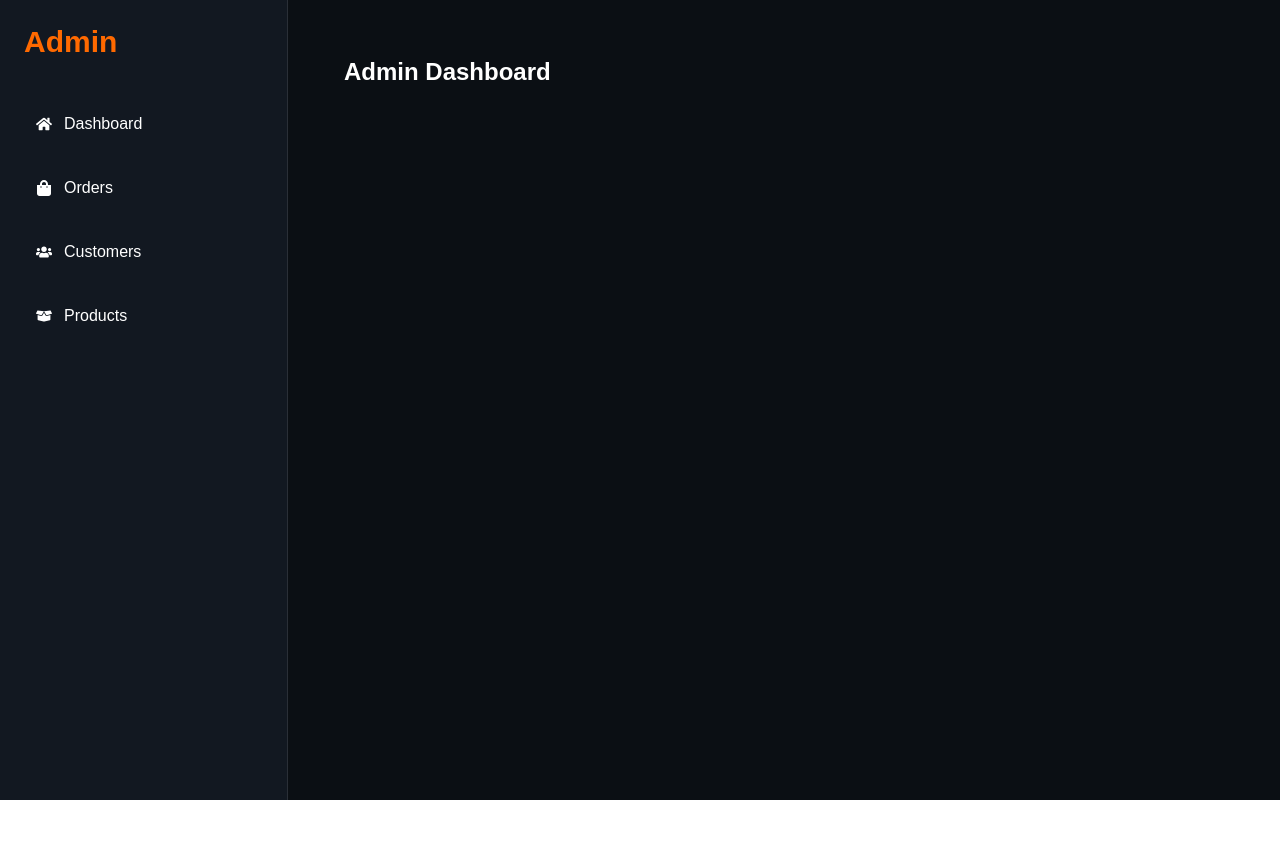
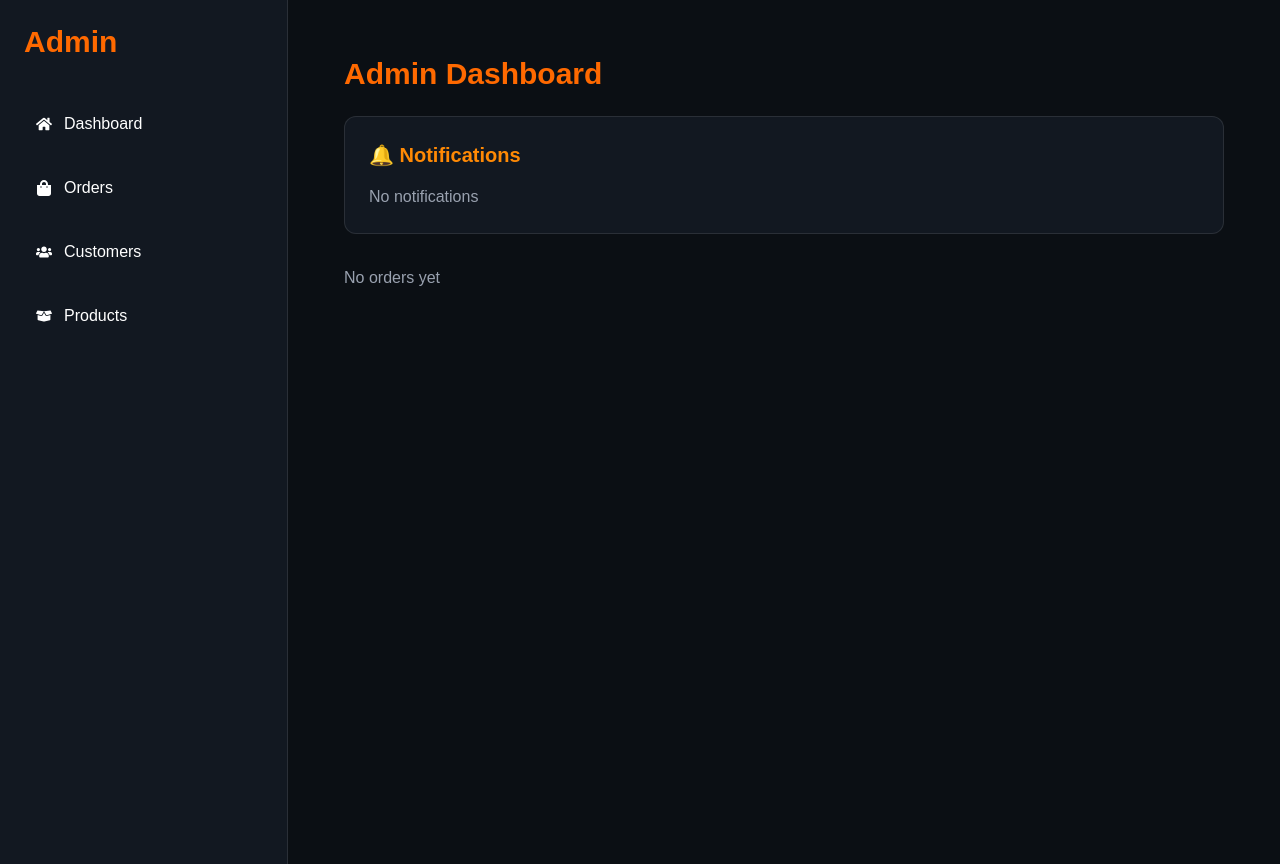
Before and after one commit to Antony-Mwangi/Auto-Genius, a Next.js app: page /admin in a window 1280 px wide. Before the commit the page ends 800 px from the top, so only its background shows below. Built offline with nearby package versions, Linux system fonts and the light colour scheme; sample sign-in values are in the browser's storage.

Commit message:
notifications

```diff
--- /dev/null
+++ b/app/admin/components/NotificationsPanel.tsx
@@ -0,0 +1,43 @@
+"use client";
+
+import { useNotifications } from "@/app/hooks/useNotifications";
+import { markAsRead } from "@/app/lib/notifications";
+
+export default function NotificationsPanel() {
+  const { notifications } = useNotifications();
+
+  return (
+    <div className="bg-[#121821] border border-white/10 rounded-xl p-6">
+      <h2 className="text-xl font-bold text-orange-400 mb-4">
+        🔔 Notifications
+      </h2>
+
+      {notifications.length === 0 ? (
+        <p className="text-gray-400">No notifications</p>
+      ) : (
+        <div className="space-y-3">
+          {notifications.map((n) => (
+            <div
+              key={n.id}
+              className={`p-4 rounded-lg border ${
+                n.isRead
+                  ? "border-white/10 bg-white/5"
+                  : "border-orange-500/30 bg-orange-500/10"
+              }`}
+            >
+              <p className="font-semibold">{n.title}</p>
+              <p className="text-sm text-gray-300">{n.message}</p>
+
+              <button
+                onClick={() => markAsRead(n.id)}
+                className="mt-2 text-xs text-orange-400 hover:underline"
+              >
+                Mark as read
+              </button>
+            </div>
+          ))}
+        </div>
+      )}
+    </div>
+  );
+}
--- a/app/admin/page.tsx
+++ b/app/admin/page.tsx
@@ -1,114 +1,104 @@
-// "use client";
-
-// import { useEffect, useState } from "react";
-
-// export default function AdminPage() {
-//   const [orders, setOrders] = useState<any[]>([]);
-//   const [loading, setLoading] = useState(true);
-
-//   useEffect(() => {
-//     const storedOrders = JSON.parse(
-//       localStorage.getItem("orders") || "[]"
-//     );
-
-//     setOrders(storedOrders);
-//     setLoading(false);
-//   }, []);
-
-//   return (
-//     <main className="min-h-screen bg-[#0b0f14] text-white p-6">
-
-//       <h1 className="text-3xl font-bold text-orange-500">
-//         Admin Dashboard
-//       </h1>
-
-//       <p className="text-gray-400 mt-2">
-//         Manage all customer orders
-//       </p>
-
-//       <div className="mt-8 space-y-4">
-
-//         {loading ? (
-//           <p className="text-gray-400">Loading orders...</p>
-//         ) : orders.length === 0 ? (
-//           <p className="text-gray-400">No orders yet</p>
-//         ) : (
-//           orders.map((order) => (
-//             <div
-//               key={order.id}
-//               className="p-4 rounded-xl bg-white/5 border border-white/10"
-//             >
-//               <div className="flex justify-between">
-//                 <h2 className="font-bold text-orange-400">
-//                   {order.id}
-//                 </h2>
-
-//                 <span className="text-sm text-green-400">
-//                   {order.status}
-//                 </span>
-//               </div>
-
-//               <p className="text-sm text-gray-300 mt-2">
-//                 Customer: {order.customerName}
-//               </p>
-
-//               <p className="text-sm text-gray-300">
-//                 Phone: {order.phone}
-//               </p>
-
-//               <p className="text-sm text-gray-300">
-//                 Location: {order.location}
-//               </p>
-
-//               <p className="text-sm text-gray-300">
-//                 Total: KSh {order.totalAmount}
-//               </p>
-//             </div>
-//           ))
-//         )}
-
-//       </div>
-//     </main>
-//   );
-// }
-
 "use client";
 
 import { useEffect, useState } from "react";
+import NotificationsPanel from "./components/NotificationsPanel";
 
 export default function AdminPage() {
   const [orders, setOrders] = useState<any[]>([]);
 
   useEffect(() => {
+    const loadOrders = () => {
       const data = JSON.parse(localStorage.getItem("orders") || "[]");
-    setOrders(data);
+      setOrders(data.reverse());
+    };
+
+    loadOrders();
+
+    // 🔥 LIVE updates (no refresh needed)
+    const interval = setInterval(loadOrders, 2000);
+
+    window.addEventListener("storage", loadOrders);
+
+    return () => {
+      clearInterval(interval);
+      window.removeEventListener("storage", loadOrders);
+    };
   }, []);
 
   return (
-    <div className="text-white p-6">
-      <h1 className="text-2xl font-bold">Admin Dashboard</h1>
+    <div className="min-h-screen bg-[#0b0f14] text-white p-6">
 
-      {orders.map((order) => (
-        <div key={order.id} className="border p-4 mt-3">
-          <p>Order: {order.id}</p>
-          <p>Name: {order.userName}</p>
-          <p>Email: {order.userEmail}</p>
-          <p>Phone: {order.phone}</p>
-          <p>Location: {order.location}</p>
+      {/* HEADER */}
+      <h1 className="text-3xl font-bold text-orange-500 mb-6">
+        Admin Dashboard
+      </h1>
 
-          <div>
-            {order.items.map((item: any, i: number) => (
-              <p key={i}>
+      {/* NOTIFICATIONS */}
+      <div className="mb-8">
+        <NotificationsPanel />
+      </div>
+
+      {/* ORDERS */}
+      <div className="space-y-5">
+        {orders.length === 0 ? (
+          <p className="text-gray-400">No orders yet</p>
+        ) : (
+          orders.map((order) => (
+            <div
+              key={order.id}
+              className="border border-white/10 bg-white/5 p-5 rounded-xl"
+            >
+              {/* ORDER HEADER */}
+              <div className="flex justify-between">
+                <p className="font-bold text-orange-400">
+                  {order.id}
+                </p>
+
+                <span className="text-sm text-gray-400">
+                  {order.createdAt}
+                </span>
+              </div>
+
+              {/* CUSTOMER INFO */}
+              <div className="mt-3 text-sm text-gray-300 space-y-1">
+                <p>
+                  <span className="text-gray-400">Name:</span>{" "}
+                  {order.userName}
+                </p>
+
+                <p>
+                  <span className="text-gray-400">Email:</span>{" "}
+                  {order.userEmail}
+                </p>
+
+                <p>
+                  <span className="text-gray-400">Phone:</span>{" "}
+                  {order.phone}
+                </p>
+
+                <p>
+                  <span className="text-gray-400">Location:</span>{" "}
+                  {order.location}
+                </p>
+              </div>
+
+              {/* ITEMS */}
+              <div className="mt-4 border-t border-white/10 pt-3">
+                {order.items?.map((item: any, i: number) => (
+                  <p key={i} className="text-sm text-gray-300">
                     • {item.name} x {item.quantity}
                   </p>
                 ))}
               </div>
 
-          <p className="text-orange-400">
-            Total: KSh {order.totalAmount}
+              {/* TOTAL */}
+              <p className="mt-4 text-orange-400 font-bold">
+                Total: KSh {order.totalAmount?.toLocaleString()}
               </p>
             </div>
-      ))}
+          ))
+        )}
+      </div>
     </div>
   );
 }
--- /dev/null
+++ b/app/hooks/useNotifications.ts
@@ -0,0 +1,29 @@
+"use client";
+
+import { useEffect, useState } from "react";
+import { Notification } from "@/app/types/notification";
+import { getNotifications } from "@/app/lib/notifications";
+
+export function useNotifications() {
+  const [notifications, setNotifications] = useState<Notification[]>([]);
+
+  useEffect(() => {
+    const load = () => {
+      setNotifications(getNotifications());
+    };
+
+    load();
+
+    // 🔥 LIVE updates (cross-tab + same-tab hack)
+    const interval = setInterval(load, 2000);
+
+    window.addEventListener("storage", load);
+
+    return () => {
+      clearInterval(interval);
+      window.removeEventListener("storage", load);
+    };
+  }, []);
+
+  return { notifications };
+}
--- /dev/null
+++ b/app/lib/notifications.ts
@@ -0,0 +1,30 @@
+import { Notification } from "@/app/types/notification";
+
+const KEY = "notifications";
+
+// get all notifications
+export const getNotifications = (): Notification[] => {
+  if (typeof window === "undefined") return [];
+  return JSON.parse(localStorage.getItem(KEY) || "[]");
+};
+
+// save notifications
+export const saveNotifications = (items: Notification[]) => {
+  localStorage.setItem(KEY, JSON.stringify(items));
+};
+
+// add notification
+export const addNotification = (notification: Notification) => {
+  const existing = getNotifications();
+  existing.unshift(notification);
+  saveNotifications(existing);
+};
+
+// mark as read
+export const markAsRead = (id: string) => {
+  const updated = getNotifications().map((n) =>
+    n.id === id ? { ...n, isRead: true } : n
+  );
+
+  saveNotifications(updated);
+};
--- /dev/null
+++ b/app/types/notification.ts
@@ -0,0 +1,14 @@
+export type NotificationType = "order" | "system";
+
+export interface Notification {
+  id: string;
+  type: NotificationType;
+
+  title: string;
+  message: string;
+
+  isRead: boolean;
+  createdAt: string;
+
+  orderId?: string;
+}
```
Lines whose indentation alone changed are shown as unchanged.
